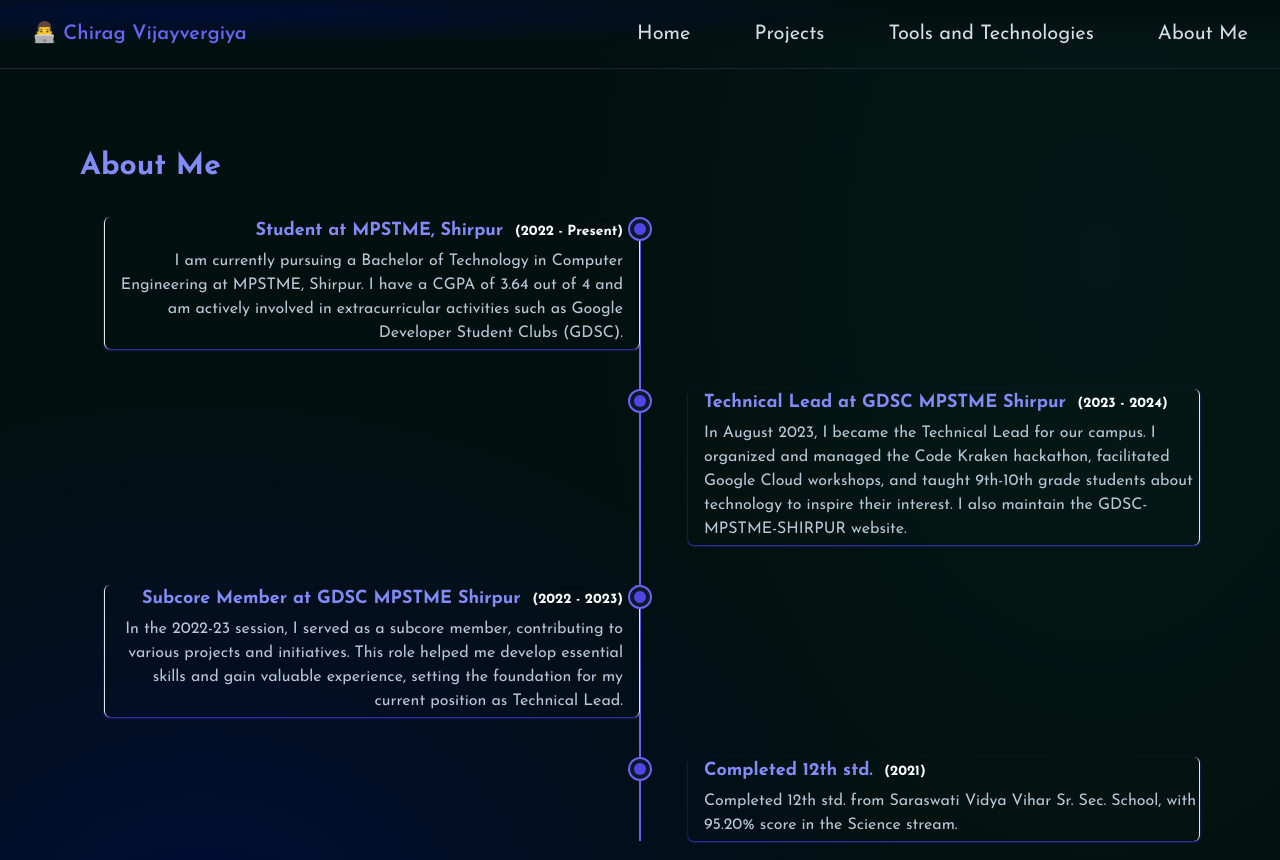
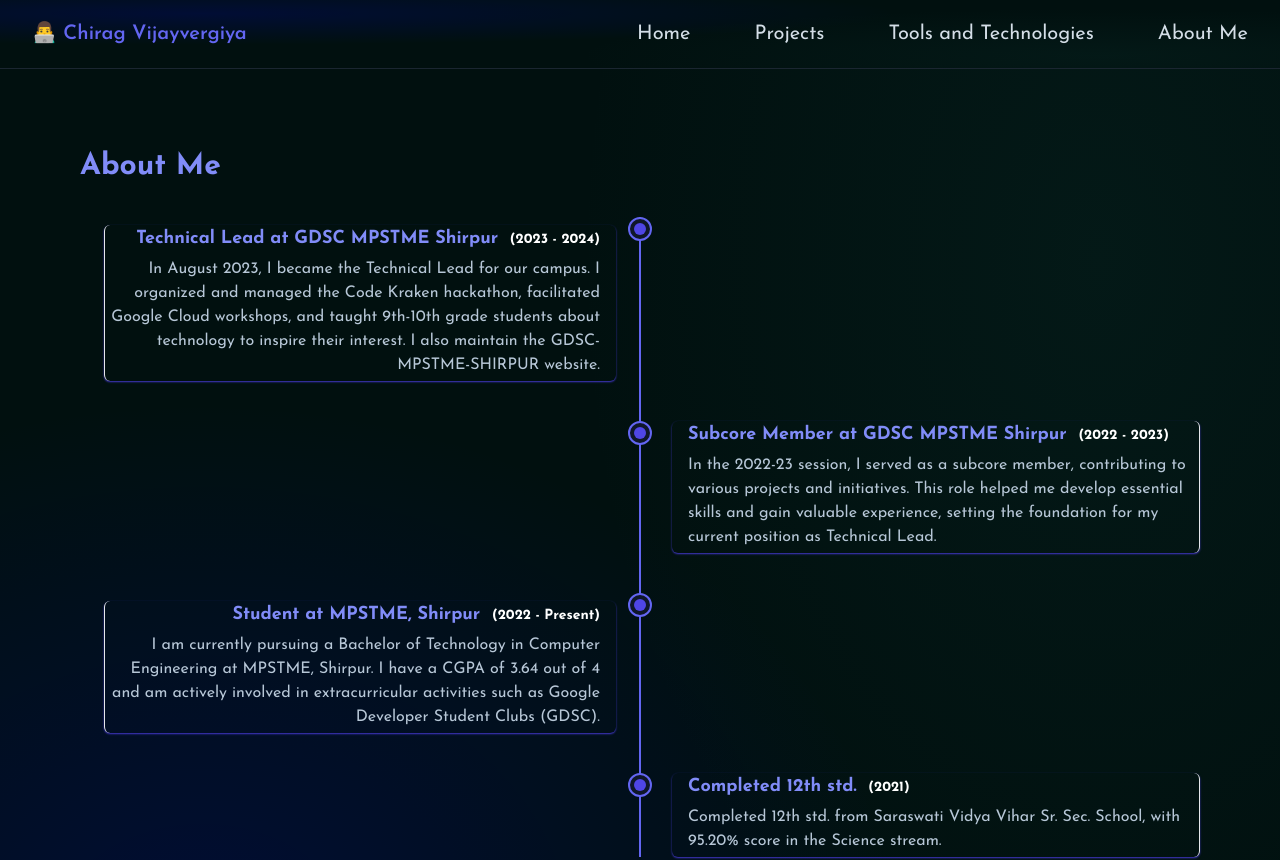
Before and after one commit to chirag412vijayvergiya/Portfolio, a Next.js app: page /about-me in a window 1280 px wide. Shown: the top 860 px of the page. Built offline with nearby package versions, Linux system fonts and the light colour scheme.

Commit message:
Change in Timeline

```diff
--- a/app/_components/Timeline.js
+++ b/app/_components/Timeline.js
@@ -12,7 +12,7 @@ function Timeline() {
           <div
             key={index}
             className={`mb-10 flex w-full justify-start ${
-              index % 2 === 0 ? "md:justify-start" : "md:justify-end"
+              index % 2 === 0 ? "md:justify-start " : "md:justify-end"
             }`}
           >
             <div
@@ -23,10 +23,10 @@ function Timeline() {
               }`}
             >
               <div
-                className={`rounded-md shadow-sm shadow-indigo-700 pb-1 border-r pl-2${
+                className={`rounded-md shadow-sm shadow-indigo-700 pb-1 pl-2${
                   index % 2 === 0
-                    ? "border-indigo-600  md:border-l md:pr-4"
-                    : "border-indigo-600 md:border-r md:pl-4 md:ml-6"
+                    ? "border-indigo-600 md:border-l md:pr-4 md:mr-6 md:mt-2 "
+                    : "border-indigo-600 md:border-r md:pl-4 md:ml-2"
                 }`}
               >
                 <h3 className="text-white text-sm font-body-1 md:text-sm font-bold mb-1">
--- a/app/_lib/constants.js
+++ b/app/_lib/constants.js
@@ -25,12 +25,6 @@ export const navLinks = [
 
 export const timelineEvents = [
   {
-    date: "2022 - Present",
-    Title: "Student at MPSTME, Shirpur",
-    description:
-      "I am currently pursuing a Bachelor of Technology in Computer Engineering at MPSTME, Shirpur. I have a CGPA of 3.64 out of 4 and am actively involved in extracurricular activities such as Google Developer Student Clubs (GDSC).",
-  },
-  {
     date: "2023 - 2024",
     Title: "Technical Lead at GDSC MPSTME Shirpur",
     description:
@@ -41,6 +35,12 @@ export const timelineEvents = [
     Title: "Subcore Member at GDSC MPSTME Shirpur",
     description:
       "In the 2022-23 session, I served as a subcore member, contributing to various projects and initiatives. This role helped me develop essential skills and gain valuable experience, setting the foundation for my current position as Technical Lead.",
+  },
+  {
+    date: "2022 - Present",
+    Title: "Student at MPSTME, Shirpur",
+    description:
+      "I am currently pursuing a Bachelor of Technology in Computer Engineering at MPSTME, Shirpur. I have a CGPA of 3.64 out of 4 and am actively involved in extracurricular activities such as Google Developer Student Clubs (GDSC).",
   },
   {
     date: "2021",
```
